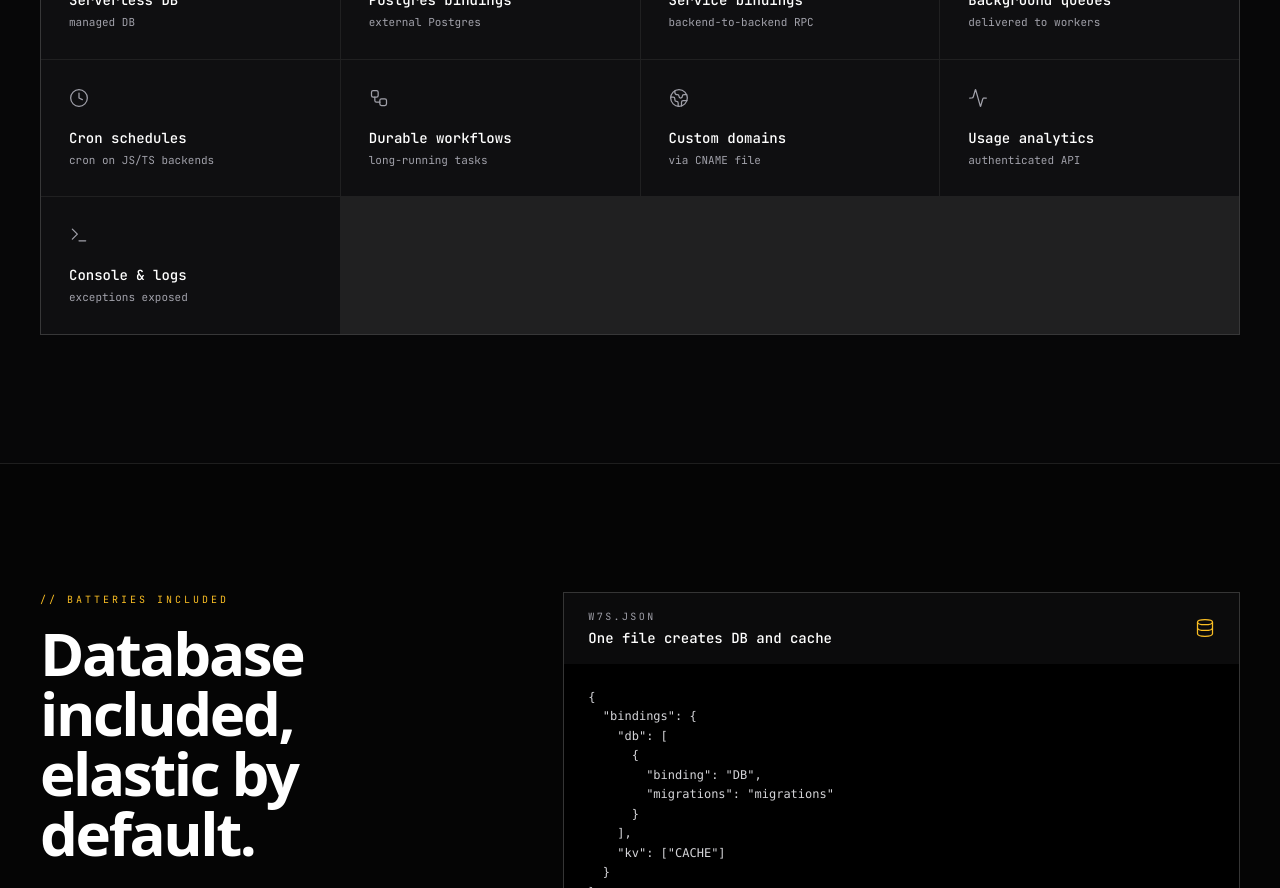
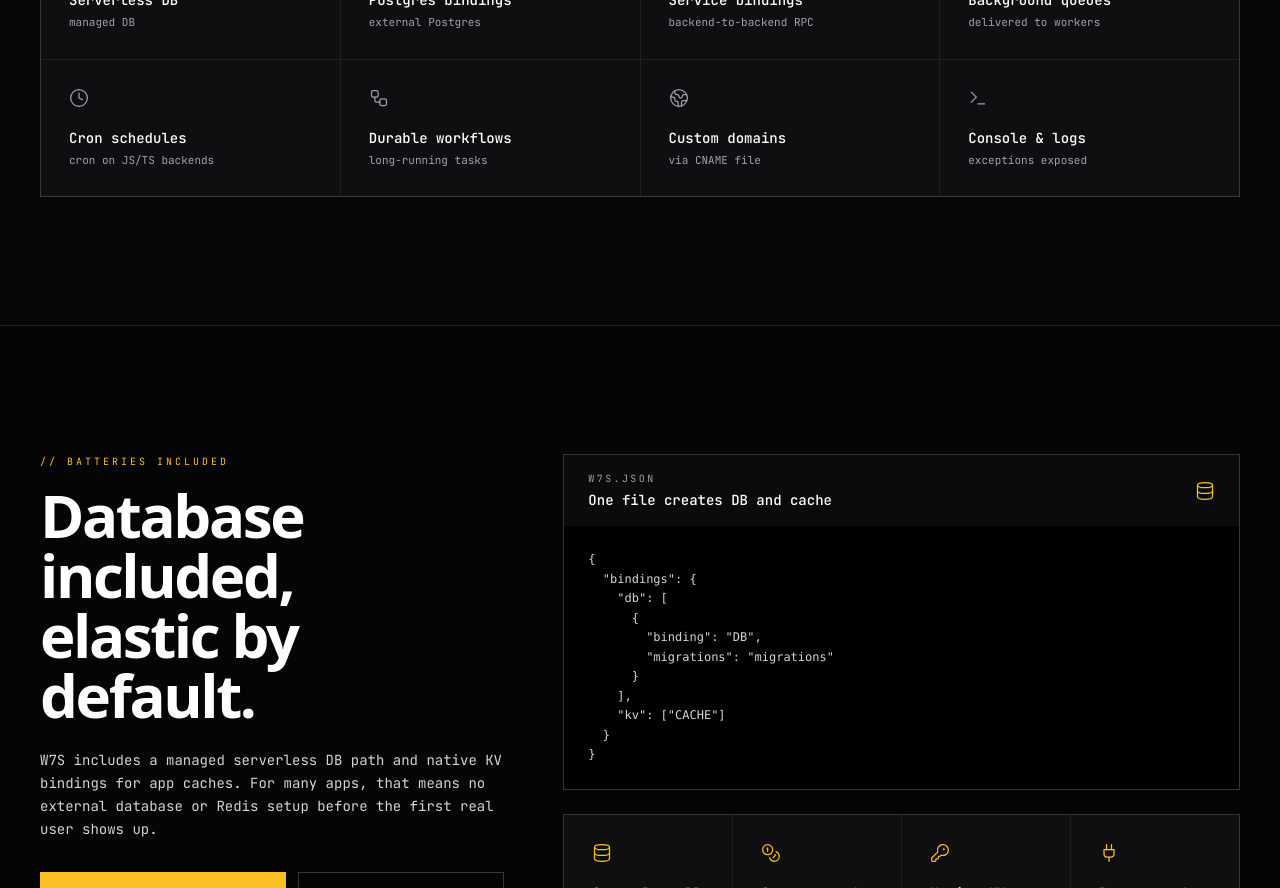
Before and after one commit to w7s-io/docs, a React (Create React App) app in the folder landing/: page / in a window 1280 px wide. Shown: the part 2540-3428 px from the top of the page. Built offline with nearby package versions, Linux system fonts and the light colour scheme; a web font is replaced by a local one.

Commit message:
Remove usage analytics capability

```diff
--- a/landing/src/components/landing/Capabilities.jsx
+++ b/landing/src/components/landing/Capabilities.jsx
@@ -9,7 +9,6 @@ import {
   Clock,
   Workflow,
   Globe2,
-  Activity,
   Terminal,
 } from "lucide-react";
 
@@ -81,12 +80,6 @@ const ITEMS = [
     href: "/docs/custom-domains/",
   },
   {
-    icon: Activity,
-    label: "Usage analytics",
-    hint: "authenticated API",
-    href: "/docs/usage-accounting/",
-  },
-  {
     icon: Terminal,
     label: "Console & logs",
     hint: "exceptions exposed",
```
